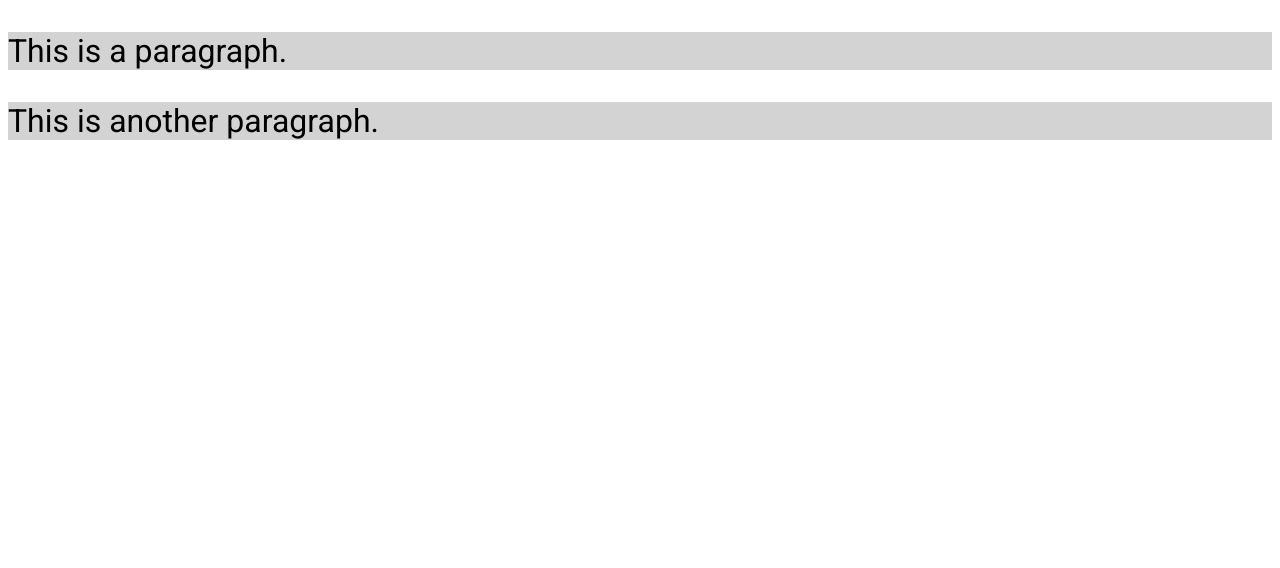
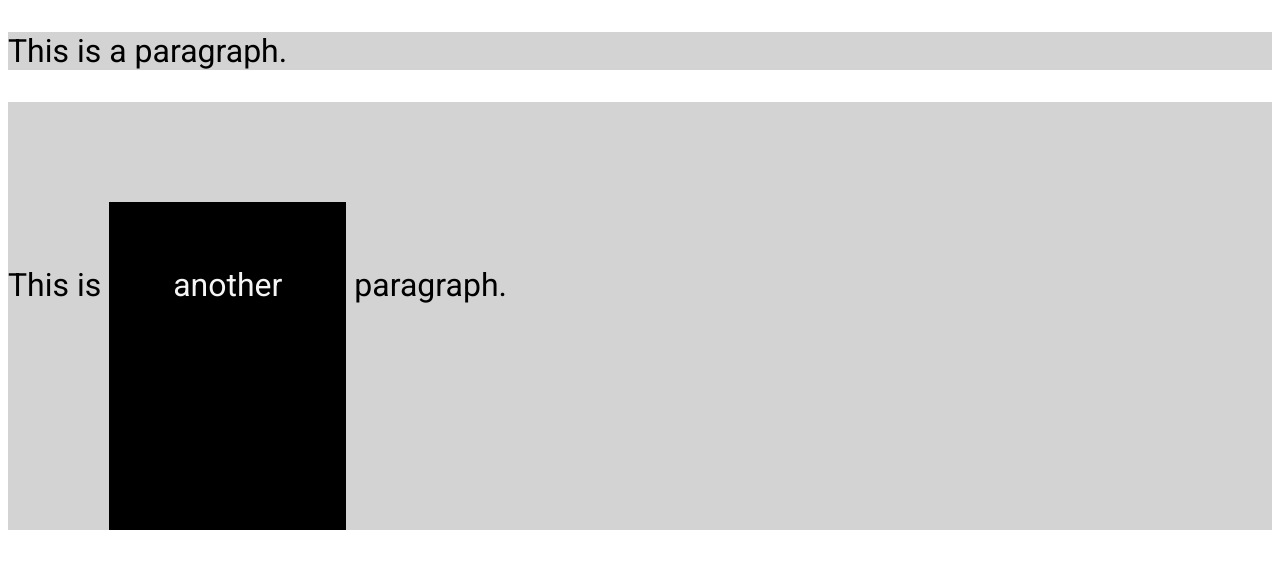
Before and after one commit to over45Codes/css-course, a plain HTML site: page lesson10/index.html in a window 1280 px wide. Drawn offline with Linux system fonts and the light colour scheme.

Commit message:
inline vs block elements styling

```diff
--- a/lesson10/css/style.css
+++ b/lesson10/css/style.css
@@ -5,9 +5,22 @@ body {
   font-family: "Roboto", sans-serif;
 }
 
+/* main {
+    background-color: aqua;
+    width: 50%;
+}
+ */
+p {
+/* block level elements set to 100% width by default and stop on top of each other but not always and always create a new line. Inline elements only take up the width of the content unless we add padding. inline-block is a hybrid. */
+    background-color: lightgray;
+   /*  margin: 100px 50px; */
+}
 
-p {
-/* block level elements set to 100% width by default and stop on top of each other but not always*/
-    background-color: lightgray;
-
+.opposite {
+    display: inline-block;
+    background-color: black;
+    color: whitesmoke;
+    margin-top: 100px; /* we cannot apply this to inline elements*/
+    height: 200px;
+    padding: 4rem;
 }
```
